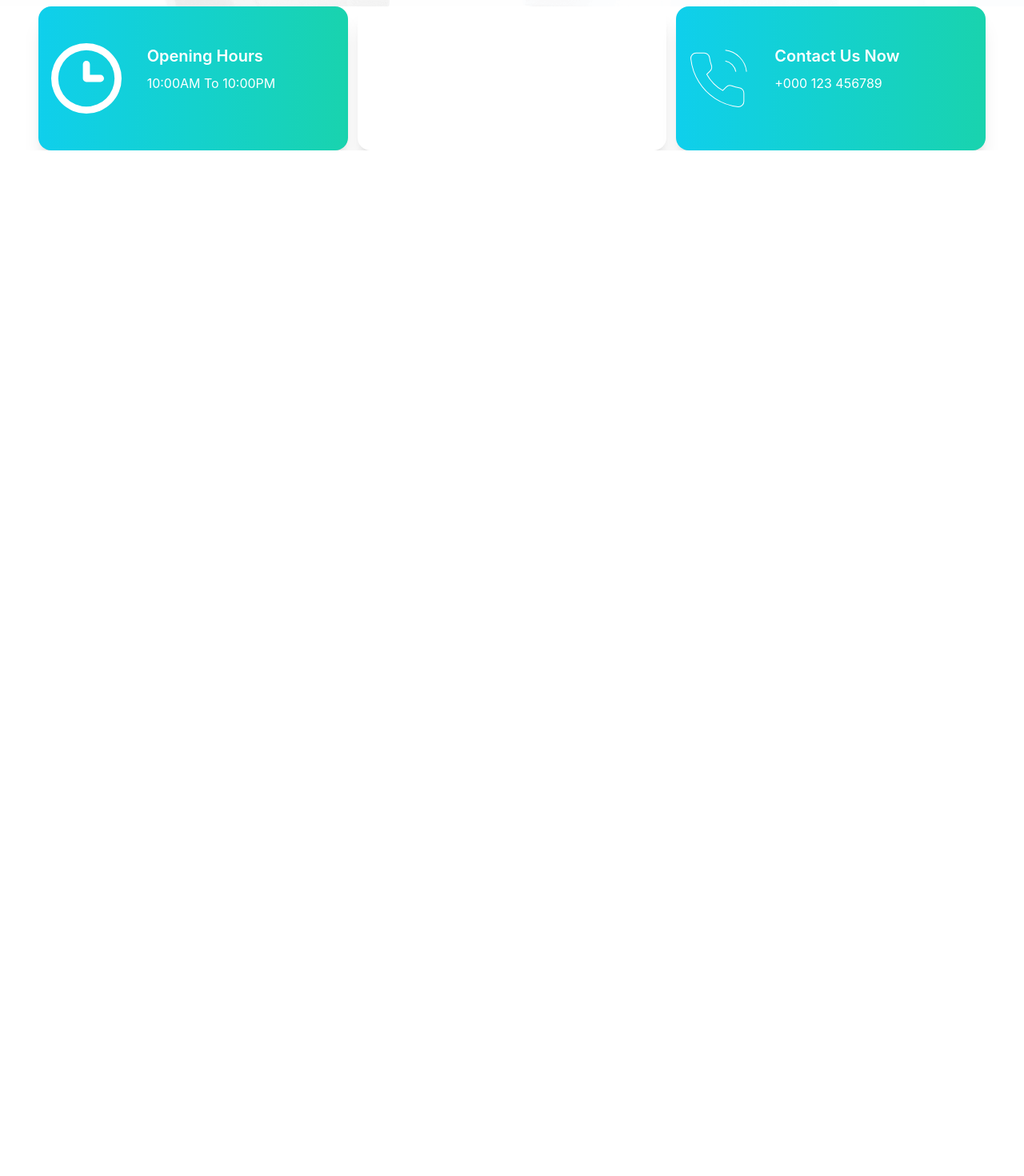
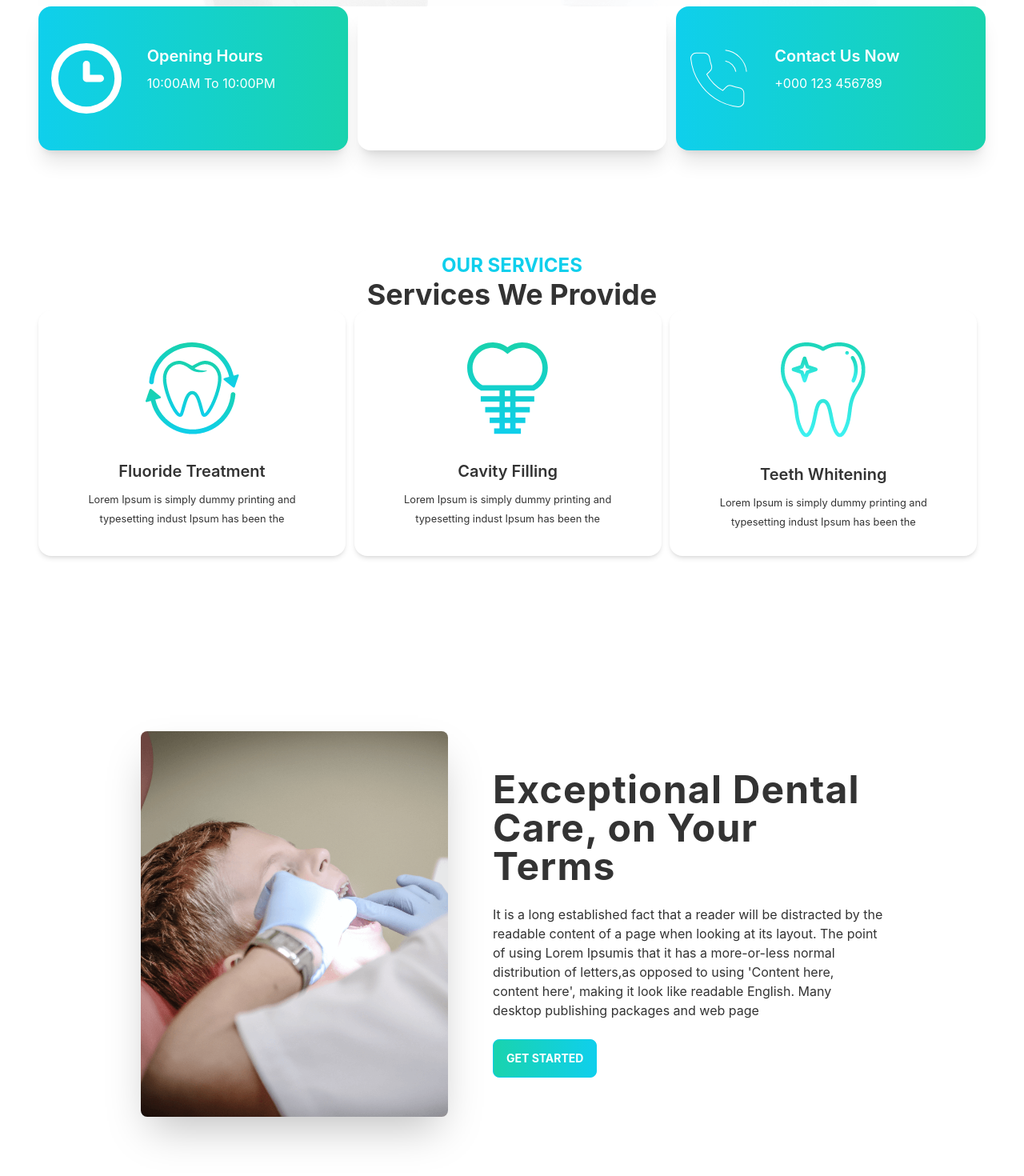
Before and after one commit to AshikurRahmanMunna/doctors-portal-client, a React (Create React App) app: page / in a window 1280 px wide. Shown: the part 856-2326 px from the top of the page at 80% size. Before the commit the page ends 1044 px from the top, so only its background shows below. Built offline with nearby package versions, Linux system fonts and the light colour scheme.

Commit message:
Service added

```diff
--- a/src/Pages/Home/Banner.js
+++ b/src/Pages/Home/Banner.js
@@ -1,10 +1,11 @@
 import React from "react";
 import chair from '../../assets/images/chair.png';
 import chairBG from '../../assets/images/bg.png';
+import PrimaryButton from "../Shared/PrimaryButton";
 
 const Banner = () => {
   return (
-    <div style={{background: `url(${chairBG})`}} class="hero min-h-screen px-12 bg-no-repeat bg-center bg-cover">
+    <div style={{background: `url(${chairBG})`}} class="hero min-h-screen bg-no-repeat bg-center bg-cover">
       <div class="hero-content flex-col lg:flex-row-reverse">
         <img
           src={chair}
@@ -16,7 +17,7 @@
           <p class="py-6">
           Lorem Ipsum is simply dummy text of the printing and typesetting industry. Lorem Ipsum has been the industry's standard dummy text ever since the
           </p>
-          <button class="btn btn-primary bg-gradient-to-r from-secondary to-primary uppercase text-white font-bold">Get Started</button>
+          <PrimaryButton>Get Started</PrimaryButton>
         </div>
       </div>
     </div>
--- a/src/Pages/Home/Home.js
+++ b/src/Pages/Home/Home.js
@@ -1,12 +1,14 @@
 import React from 'react';
 import Banner from './Banner';
 import Info from './Info';
+import Services from './Services';
 
 const Home = () => {
     return (
-        <div>
-            <Banner />
+        <div className='px-12'>
+            <Banner></Banner>
             <Info></Info>
+            <Services></Services>
         </div>
     );
 };
--- a/src/Pages/Home/Info.js
+++ b/src/Pages/Home/Info.js
@@ -6,7 +6,7 @@
 
 const Info = () => {
   return (
-    <div className="px-12 mx-auto gap-3 grid lg:grid-cols-3 md:grid-cols-2 grid-cols-1">
+    <div className="mx-auto gap-3 grid lg:grid-cols-3 md:grid-cols-2 grid-cols-1">
       <InfoCard
         img={clock}
         cardTitle="Opening Hours"
--- /dev/null
+++ b/src/Pages/Home/Service.js
@@ -0,0 +1,22 @@
+import React from "react";
+
+const Service = ({service}) => {
+  const {name, img, description} = service;
+  return (
+    <div className="card w-96 bg-base-100 shadow-md duration-300 cursor-pointer mb-5 hover:shadow-lg">
+      <figure class="px-10 pt-10">
+        <img
+          src={img}
+          alt={name}
+          className="rounded-xl"
+        />
+      </figure>
+      <div class="card-body items-center text-center">
+        <h2 className="card-title">{name}</h2>
+        <p><small>{description}</small></p>
+      </div>
+    </div>
+  );
+};
+
+export default Service;
--- /dev/null
+++ b/src/Pages/Home/ServiceHero.js
@@ -0,0 +1,26 @@
+import React from "react";
+import treatment from '../../assets/images/treatment.png';
+import PrimaryButton from "../Shared/PrimaryButton";
+
+const ServiceHero = () => {
+  return (
+    <div className="hero min-h-screen my-10 px-28">
+      <div className="hero-content flex-col lg:flex-row">
+        <img
+          src={treatment}
+          className="max-w-sm rounded-lg shadow-2xl"
+          alt="treatment"
+        />
+        <div className="ml-10">
+          <h1 className="text-5xl font-bold tracking-wide">Exceptional Dental Care, on Your Terms</h1>
+          <p className="py-6">
+          It is a long established fact that a reader will be distracted by the readable content of a page when looking at its layout. The point of using Lorem Ipsumis that it has a more-or-less normal distribution of letters,as opposed to using 'Content here, content here', making it look like readable English. Many desktop publishing packages and web page
+          </p>
+          <PrimaryButton>Get Started</PrimaryButton>
+        </div>
+      </div>
+    </div>
+  );
+};
+
+export default ServiceHero;
--- /dev/null
+++ b/src/Pages/Home/Services.js
@@ -0,0 +1,45 @@
+import React from "react";
+import fluoride from '../../assets/images/fluoride.png';
+import cavity from '../../assets/images/cavity.png';
+import whitening from '../../assets/images/whitening.png';
+import Service from "./Service";
+import ServiceHero from "./ServiceHero";
+
+const Services = () => {
+    const services = [
+        {
+          _id: 1,
+          name: 'Fluoride Treatment',
+          description: 'Lorem Ipsum is simply dummy printing and typesetting indust Ipsum has been the',
+          img: fluoride
+        },
+        {
+          _id: 2,
+          name: 'Cavity Filling',
+          description: 'Lorem Ipsum is simply dummy printing and typesetting indust Ipsum has been the',
+          img: cavity
+        },
+        {
+          _id: 3,
+          name: 'Teeth Whitening',
+          description: 'Lorem Ipsum is simply dummy printing and typesetting indust Ipsum has been the',
+          img: whitening
+        },
+      ]
+  return (
+    <div className="my-32">
+      <div className="text-center">
+        <h3 className="text-primary text-2xl font-bold uppercase">Our Services</h3>
+        <h2 className="text-4xl font-bold">Services We Provide</h2>
+        <div className="grid grid-cols-1 lg:grid-cols-3 md:grid-cols-2">
+            {
+                services.map(service => <Service key={service._id} service={service}></Service>)
+            }
+        </div>
+      </div>
+      <ServiceHero></ServiceHero>
+    </div>
+  );
+};
+
+export default Services;
--- /dev/null
+++ b/src/Pages/Shared/PrimaryButton.js
@@ -0,0 +1,11 @@
+import React from 'react';
+
+const PrimaryButton = ({children}) => {
+    return (
+        <div>
+            <button class="btn btn-primary bg-gradient-to-r from-secondary to-primary uppercase text-white font-bold">{children}</button>
+        </div>
+    );
+};
+
+export default PrimaryButton;
```
